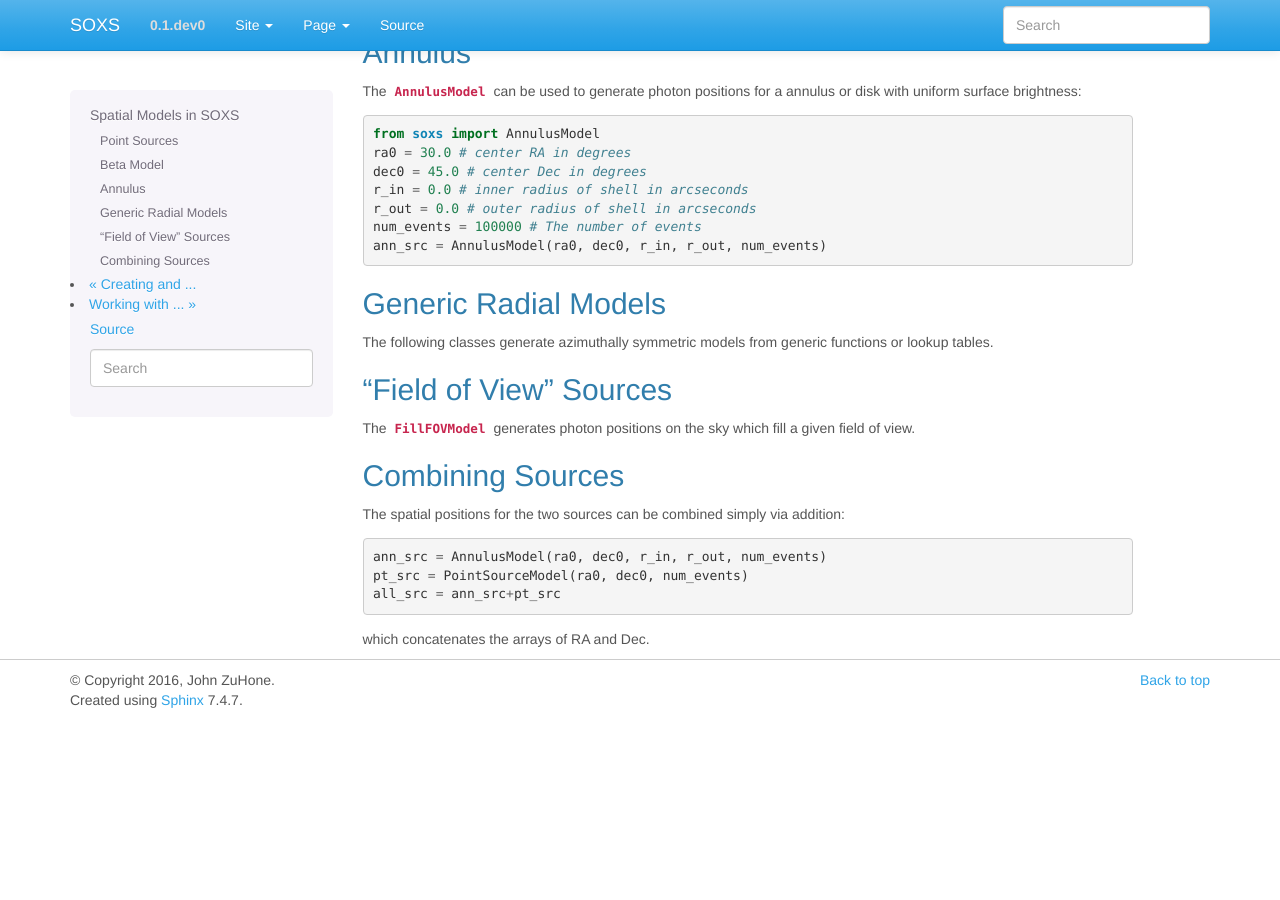
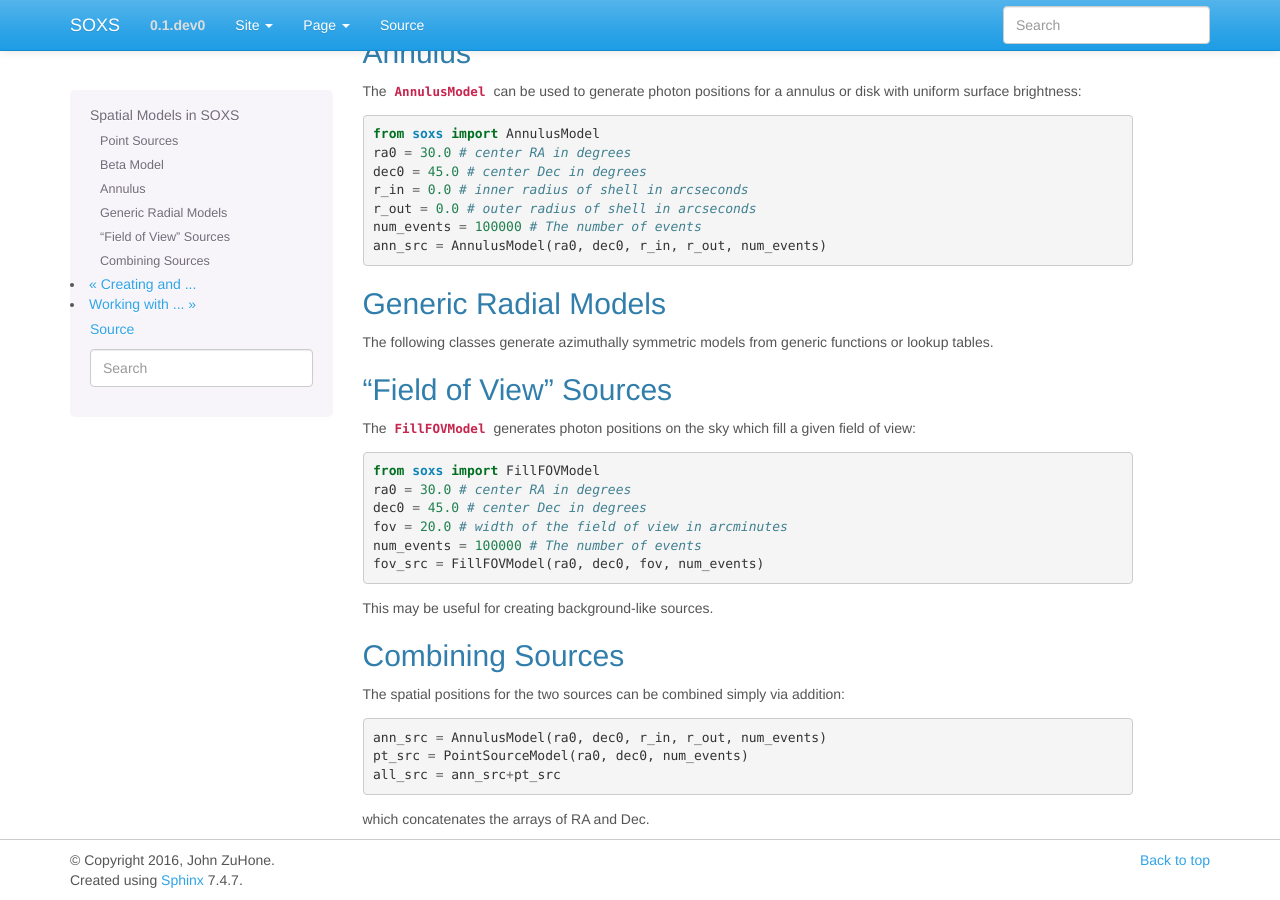
Before and after one commit to lynx-x-ray-observatory/soxs, a Sphinx documentation site: the page built from doc/source/python/spatial.rst, in a window 1280 px wide and 900 px high, scrolled down 1005 px. Built offline with Sphinx 7.4.7, drawn with Linux system fonts in a browser that asks for light colours; pages that are not in the unit, such as notebooks, are missing from menus; before the commit the page ends 1725 px from its top, so only the background shows below that.

Commit message:
Field of view doc

```diff
--- a/doc/source/python/spatial.rst
+++ b/doc/source/python/spatial.rst
@@ -18,7 +18,6 @@ by some other criterion (e.g., from the corresponding ``Spectrum``) and can be s
 
 Each ``SpatialModel`` has only two attributes, ``ra`` and ``dec``, which are unitful NumPy arrays giving the
 positions of the photons on the sky in degrees.
-
 
 Point Sources
 -------------
@@ -84,7 +83,18 @@ The following classes generate azimuthally symmetric models from generic functio
 "Field of View" Sources
 -----------------------
 
-The :class:`~soxs.spatial.FillFOVModel` generates photon positions on the sky which fill a given field of view.
+The :class:`~soxs.spatial.FillFOVModel` generates photon positions on the sky which fill a given field of view:
+
+.. code-block:: python
+
+    from soxs import FillFOVModel
+    ra0 = 30.0 # center RA in degrees
+    dec0 = 45.0 # center Dec in degrees
+    fov = 20.0 # width of the field of view in arcminutes
+    num_events = 100000 # The number of events
+    fov_src = FillFOVModel(ra0, dec0, fov, num_events)
+
+This may be useful for creating background-like sources.
 
 Combining Sources
 -----------------
```
